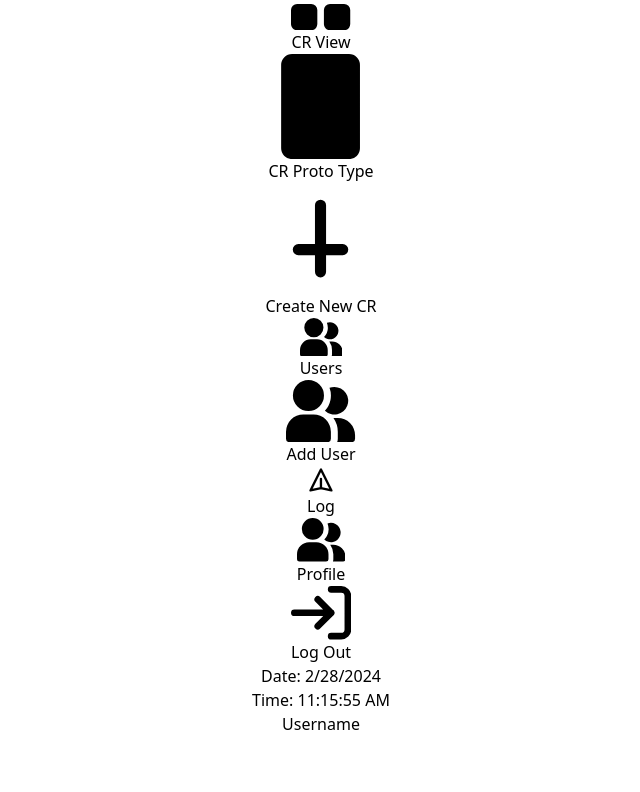
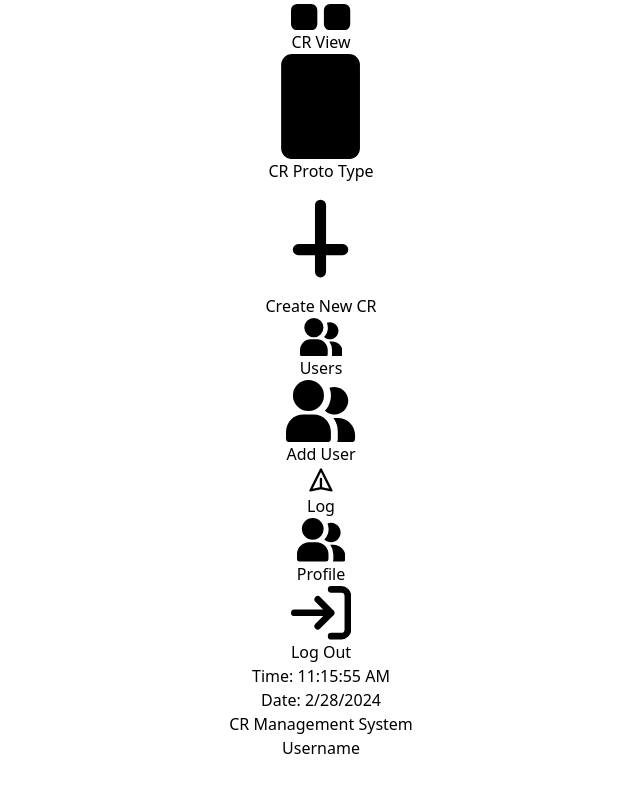
Before and after one commit to NethmiIrushika/CRM-FrontEnd, a React (Vite) app: page /dashboard in a window 1280 px wide. Shown: the part 482-1274 px from the top of the page, without its empty margins (319-959 px from the left). Built offline with nearby package versions, Linux system fonts and the light colour scheme.

Commit message:
navbar changes

```diff
--- a/src/component/Navbar.jsx
+++ b/src/component/Navbar.jsx
@@ -1,26 +1,27 @@
 import React, {useState, useEffect} from "react";
-import Logo from "../assets/logo.png";
 const Navbar = () => {
     const [currentTime, setCurrentTime] = useState(new Date());
+
     useEffect(() => {
         const timerID = setInterval(() => {
             setCurrentTime(new Date());
         }, 1000);
 
-
         return () => clearInterval(timerID);
     }, []);
+
     return (
         <div className="navbar h-16 shadow">
-                    <nav className="text-gray-800 bg-white h-12 ">
-                        <div className="mx-auto max-w-7xl px-2 sm:px-6 lg:px-8">
-                            <div className="flex justify-between items-center">
+            <nav className="text-gray-800 bg-white h-12">
+                <div className="mx-auto max-w-7xl px-2 sm:px-6 lg:px-8 flex justify-between items-center">
+                    <div className="flex items-center space-x-6">
+                        <div className="font-medium">
+                            Time: {currentTime.toLocaleTimeString()}
+                            <p className="text-sm">Date: {currentTime.toLocaleDateString()}</p>
 
-                                <div className="flex-1 flex justify-center">
-                                    <div className="mx-6 font-medium">Date: {currentTime.toLocaleDateString()}</div>
-                                    <div className="mx-6 font-medium">Time: {currentTime.toLocaleTimeString()}</div>
                         </div>
-                                <div className="flex-shrink-0">
+                    </div>
+                    <h1 className="text-xl font-bold flex-grow text-center">CR Management System</h1>
                     <div className="flex items-center space-x-4">
                         <div>Username</div>
                         <button className="flex-shrink-0 text-white">
@@ -37,11 +38,9 @@ const Navbar = () => {
                         </button>
                     </div>
                 </div>
-                            </div>
-                        </div>
             </nav>
         </div>
-                )
+    );
 };
 
 export default Navbar;
```
Lines whose indentation alone changed are shown as unchanged.
